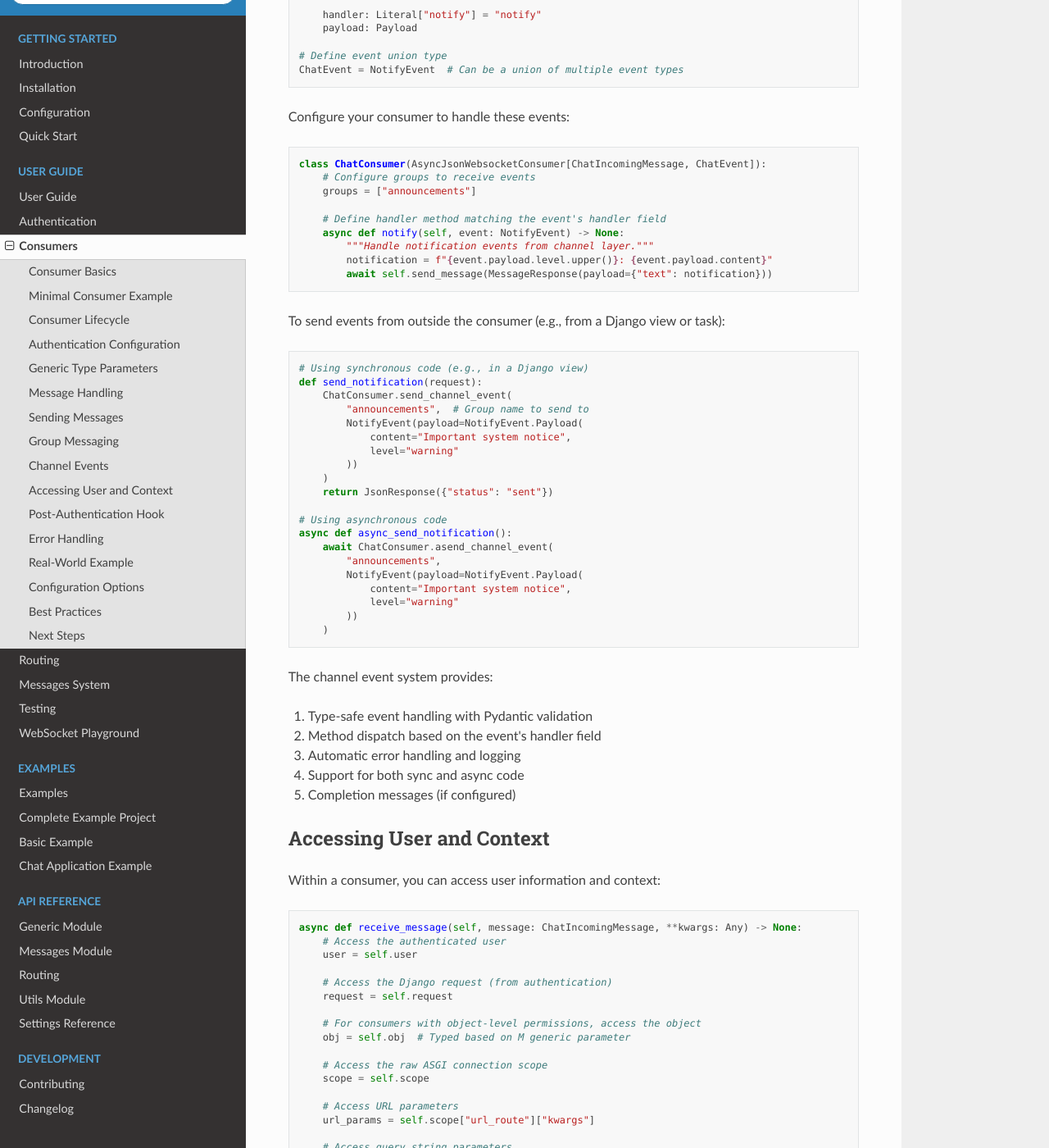
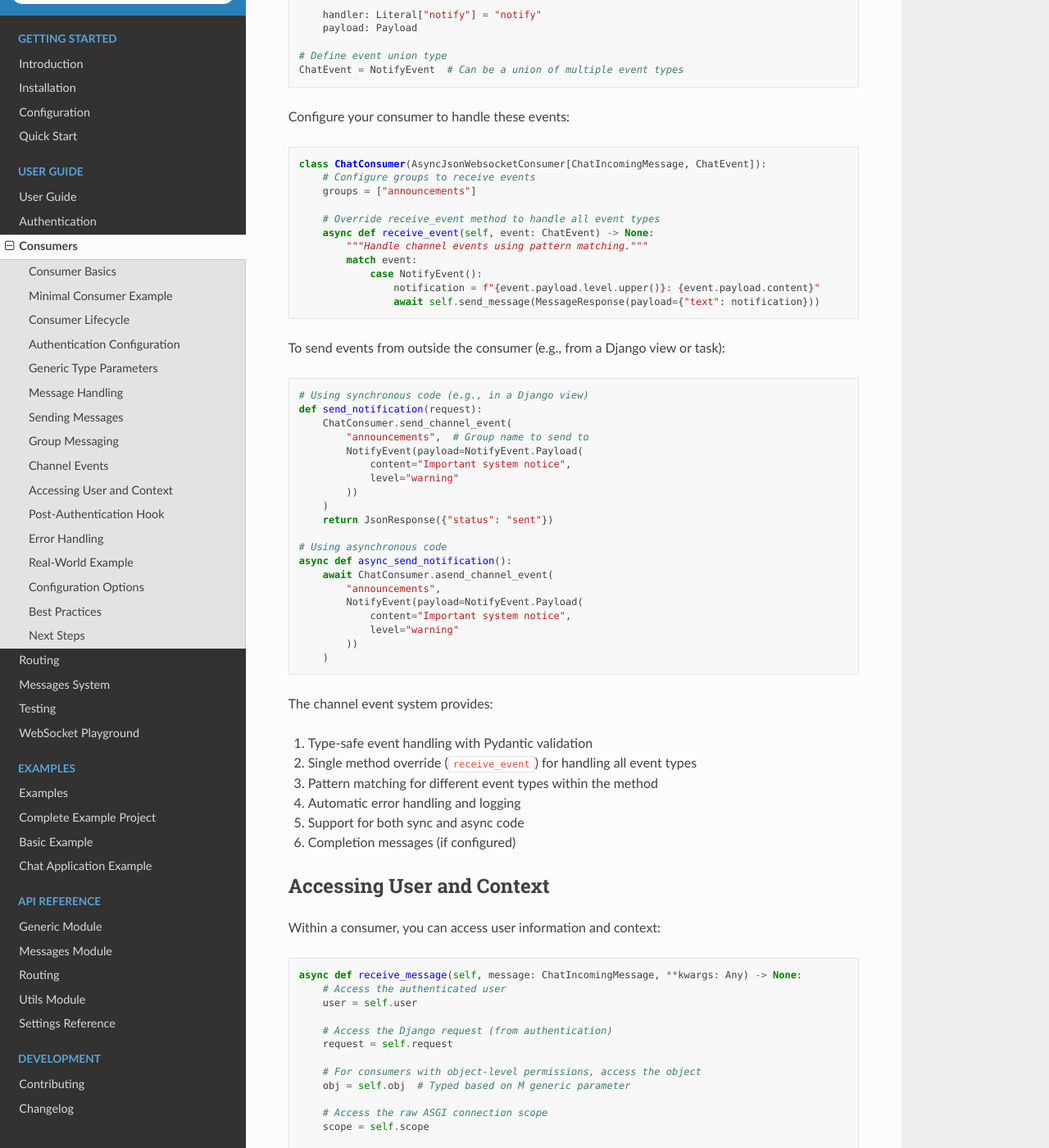
Before and after one commit to huynguyengl99/chanx, a Sphinx documentation site: the page built from docs/user-guide/consumers.rst, in a window 1280 px wide and 1400 px high, scrolled down 4668 px. Shown: the whole window at 82% size. Built offline with Sphinx 7.4.7 and the Read the Docs theme 3.1.0, drawn with Linux system fonts in a browser that asks for light colours.

Commit message:
docs(docs): update docs related to the new event handling approach

```diff
--- a/docs/user-guide/consumers.rst
+++ b/docs/user-guide/consumers.rst
@@ -252,11 +252,13 @@ Configure your consumer to handle these events:
         # Configure groups to receive events
         groups = ["announcements"]
 
-        # Define handler method matching the event's handler field
-        async def notify(self, event: NotifyEvent) -> None:
-            """Handle notification events from channel layer."""
-            notification = f"{event.payload.level.upper()}: {event.payload.content}"
-            await self.send_message(MessageResponse(payload={"text": notification}))
+        # Override receive_event method to handle all event types
+        async def receive_event(self, event: ChatEvent) -> None:
+            """Handle channel events using pattern matching."""
+            match event:
+                case NotifyEvent():
+                    notification = f"{event.payload.level.upper()}: {event.payload.content}"
+                    await self.send_message(MessageResponse(payload={"text": notification}))
 
 To send events from outside the consumer (e.g., from a Django view or task):
 
@@ -286,10 +288,11 @@ To send events from outside the consumer (e.g., from a Django view or task):
 The channel event system provides:
 
 1. Type-safe event handling with Pydantic validation
-2. Method dispatch based on the event's handler field
-3. Automatic error handling and logging
-4. Support for both sync and async code
-5. Completion messages (if configured)
+2. Single method override (``receive_event``) for handling all event types
+3. Pattern matching for different event types within the method
+4. Automatic error handling and logging
+5. Support for both sync and async code
+6. Completion messages (if configured)
 
 Accessing User and Context
 --------------------------
```
Also changed, not shown: README.rst (+8 -4 lines), docs/introduction.rst (+6 -3 lines), docs/quick-start.rst (+9 -7 lines), docs/user-guide/messages.rst (+10 -8 lines).
